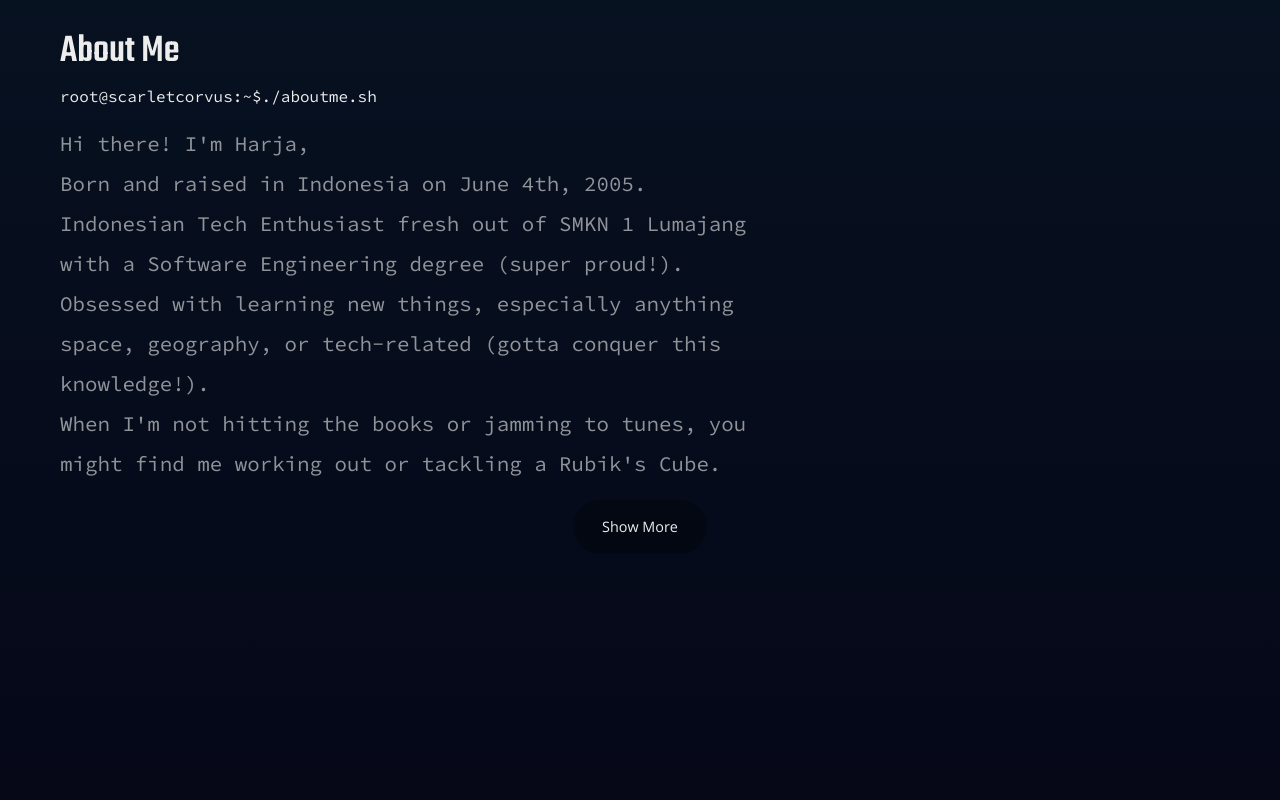
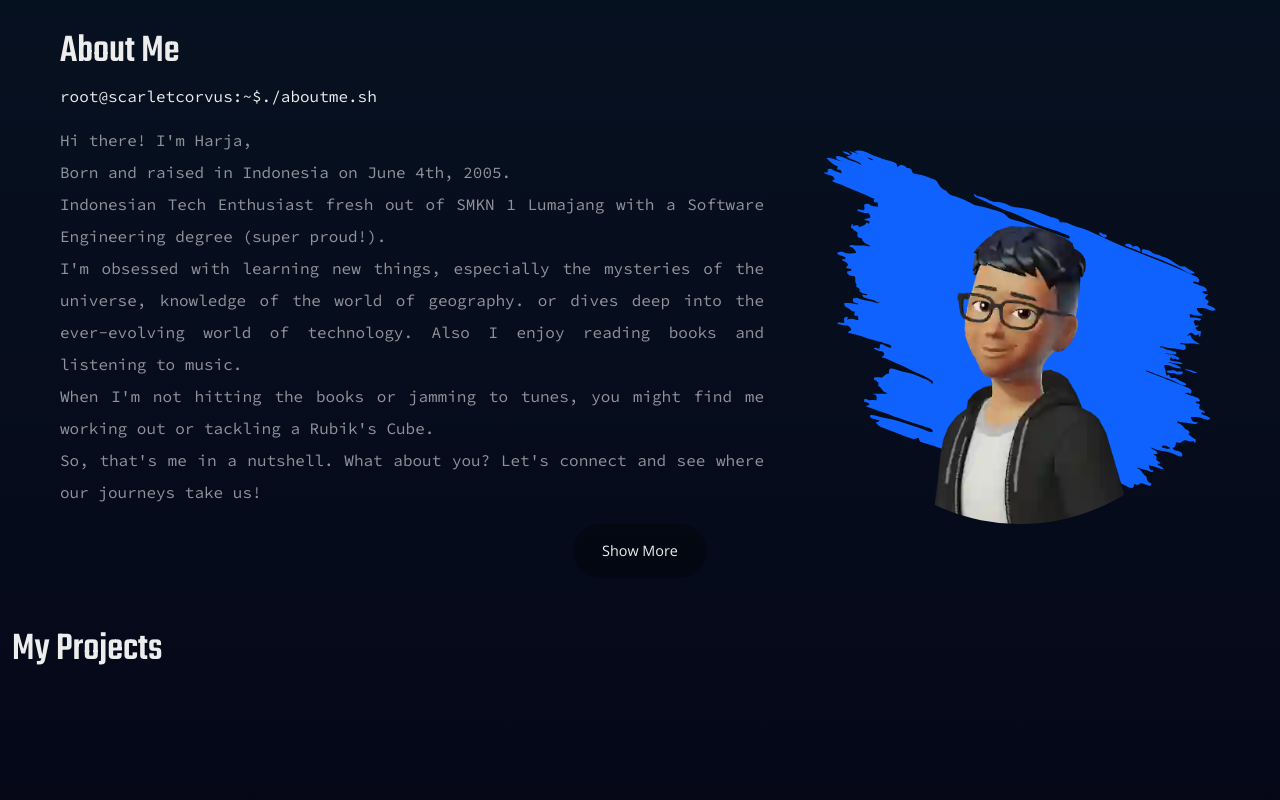
Before and after one commit to rachmadsuharja/rachmadsuharja.github.io, a plain HTML site: page index.html in a window 1280 px wide. Shown: the part 820-1620 px from the top of the page. Drawn offline with nearby package versions, Linux system fonts and the light colour scheme; files whose address does not match are found by name.

Commit message:
temp aboutme

```diff
--- a/assets/css/index.css
+++ b/assets/css/index.css
@@ -8,7 +8,8 @@
   --gradient-bg-color: linear-gradient(#081b29, #040011);
   --second-bg-color: #112e42;
   --text-color: #ededed;
-    --main-color: #00abf0;
+  --main-color: #0f62fe;
+  --main-color1: #00abf0;
 }
 
 ::-webkit-scrollbar {
@@ -34,8 +35,8 @@ h4,
 h5,
 h6,
 p {
+  color: var(--text-color);
   font-family: "Teko";
-    color: var(--text-color);
 }
 
 .fe {
@@ -97,7 +98,9 @@ p {
   width: 50px;
   aspect-ratio: 1;
   border-radius: 50%;
-    background: radial-gradient(farthest-side, var(--main-color) 94%, #0000) top/8px 8px no-repeat, conic-gradient(#0000 30%, var(--main-color));
+  background: radial-gradient(farthest-side, var(--main-color) 94%, #0000)
+      top/8px 8px no-repeat,
+    conic-gradient(#0000 30%, var(--main-color));
   -webkit-mask: radial-gradient(farthest-side, #0000 calc(100% - 8px), #000 0);
   animation: l13 1s infinite linear;
 }
@@ -198,12 +201,15 @@ p {
 }
 
 #aboutme .content-wrapper {
-    width: 60vw;
   display: flex;
   justify-content: space-between;
   align-items: center;
 }
 
+.content-wrapper #img-wrapper {
+  background-image: url("../images/brush.svg");
+  background-size: cover;
+}
 
 /* #aboutme .content-wrapper img {
   border-radius: 50%;
@@ -214,9 +220,21 @@ p {
 } */
 
 #aboutme .content-wrapper p {
+  width: 55vw;
   font-size: 1.3rem;
   line-height: 2.5rem;
   opacity: 0.6;
+  text-align: justify;
+}
+
+.content-wrapper img {
+  width: 25rem;
+  height: 25rem;
+  border-radius: 50%;
+  -webkit-border-radius: 50%;
+  -moz-border-radius: 50%;
+  -ms-border-radius: 50%;
+  -o-border-radius: 50%;
 }
 
 #projects {
@@ -253,8 +271,10 @@ p {
   }
   #aboutme .content-wrapper {
     width: 100vw;
+    flex-direction: column-reverse;
   }
   #aboutme .content-wrapper p {
+    width: 88vw;
     font-size: 0.8rem;
     line-height: 1.5rem;
   }
@@ -284,11 +304,10 @@ p {
   }
   #aboutme .content-wrapper {
     width: 100vw;
-    }
-    #aboutme .content-wrapper {
-        width: 100vw;
+    flex-direction: column-reverse;
   }
   #aboutme .content-wrapper p {
+    width: 85vw;
     font-size: 0.9rem;
     line-height: 1.5rem;
   }
@@ -309,6 +328,10 @@ p {
   #home p {
     font-size: 2.5rem;
   }
+  #aboutme .content-wrapper p {
+    font-size: 1rem;
+    line-height: 2rem;
+  }
 }
 
 @media screen and (min-width: 992px) {
--- a/assets/js/index.js
+++ b/assets/js/index.js
@@ -5,7 +5,7 @@ const tooltipList = [...tooltipTriggerList].map(
   (tooltipTriggerEl) => new bootstrap.Tooltip(tooltipTriggerEl)
 );
 
-window.addEventListener("load", function() {
+window.addEventListener("load", function () {
   const preloader = document.getElementById("preloader");
   preloader.style.display = "none";
 });
@@ -16,8 +16,9 @@ document.addEventListener("DOMContentLoaded", () => {
   let aboutMe = `Hi there! I'm Harja,
   Born and raised in Indonesia on June 4th, 2005.
   Indonesian Tech Enthusiast fresh out of SMKN 1 Lumajang with a Software Engineering degree (super proud!).
-  Obsessed with learning new things, especially anything space, geography, or tech-related (gotta conquer this knowledge!).
+  I'm obsessed with learning new things, especially the mysteries of the universe, knowledge of the world of geography. or dives deep into the ever-evolving world of technology. Also I enjoy reading books and listening to music.
   When I'm not hitting the books or jamming to tunes, you might find me working out or tackling a Rubik's Cube.
+  So, that's me in a nutshell. What about you? Let's connect and see where our journeys take us!
   `;
   document.getElementById("aboutme-content").innerText = aboutMe;
 });
--- a/assets/js/navbar.js
+++ b/assets/js/navbar.js
@@ -14,7 +14,7 @@ document.addEventListener("DOMContentLoaded", () => {
         section.offsetTop + section.offsetHeight > currentScroll
       ) {
         link.style.fontWeight = 650;
-                link.style.color = "#00abf0";
+        link.style.color = "var(--main-color)";
       } else {
         link.style.fontWeight = "normal";
         link.style.color = "#ededed";
--- a/index.html
+++ b/index.html
@@ -96,6 +96,9 @@
         </header>
         <div class="content-wrapper">
             <p id="aboutme-content"></p>
+            <div id="img-wrapper">
+                <img src="assets/images/avatar.webp" alt="meta-avatar">
+            </div>
         </div>
         <div class="show-more_section">
             <h2>Lorem</h2>
@@ -105,7 +108,9 @@
             <button class="show-more_btn rounded-pill">Show More</button>
         </div>
     </div>
-    <div class="row" id="projects"></div>
+    <div class="row" id="projects">
+        <h1>My Projects</h1>
+    </div>
 
     <!-- Include Bootstrap v.5.3.2 -->
     <script src="https://cdn.jsdelivr.net/npm/bootstrap@5.3.2/dist/js/bootstrap.bundle.min.js" integrity="sha384-C6RzsynM9kWDrMNeT87bh95OGNyZPhcTNXj1NW7RuBCsyN/o0jlpcV8Qyq46cDfL" crossorigin="anonymous"></script>
```
Also changed, not shown: assets/images/89545358.png (added), assets/images/avatar.webp (added), assets/images/brush.png (added), assets/images/brush.svg (added), assets/images/hand-painted-black-brush-stroke-vector-30671463-removebg-preview.png (added). Lines whose indentation alone changed are shown as unchanged.
